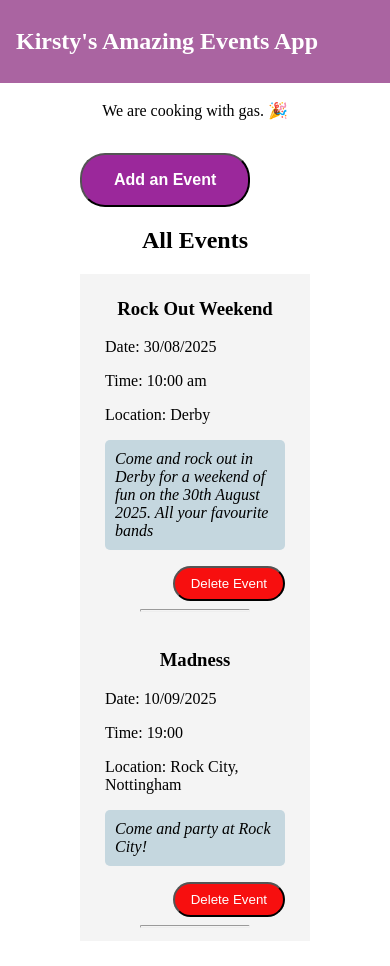
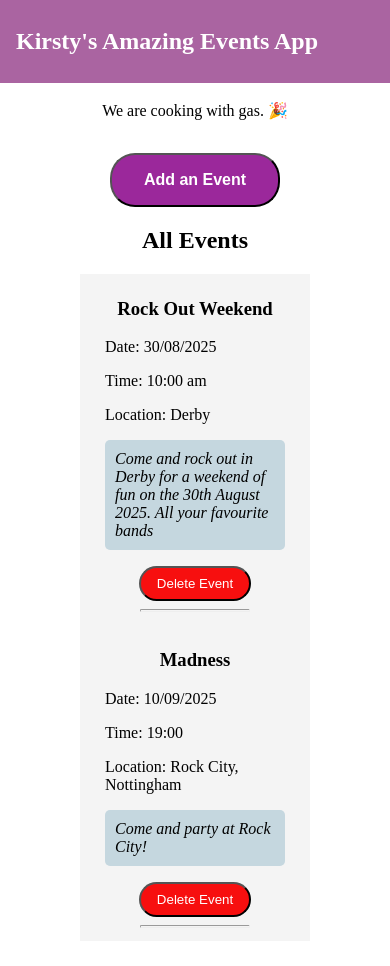
Before and after one commit to swamphobbit22/MAB, an Angular app: page / in a window 390 px wide. Shown: the top 966 px of the page. Built offline with nearby package versions, Linux system fonts and the light colour scheme.

Commit message:
change button alignment - small screens

```diff
--- a/src/app/event-list/event-list.component.css
+++ b/src/app/event-list/event-list.component.css
@@ -50,3 +50,16 @@ hr{
   display: flex;
   justify-content: right;
 }
+
+   @media screen and (max-width: 650px) {
+
+    .btn-small{
+      display: flex;
+      justify-content: center;
+    }
+
+    /* .content {
+      flex-direction: column;
+      width: max-content;
+    } */
+   }
--- a/src/app/event-list/event-list.component.html
+++ b/src/app/event-list/event-list.component.html
@@ -11,7 +11,7 @@
       <p>Time: {{event.time}}</p>
       <p>Location: {{event.location}}</p>
       <p class="desc">{{event.description}}</p>
-      <div class="delete-div">
+      <div class="delete-div btn-small">
         <button class="btn btn-delete">Delete Event</button>
       </div>
 
--- a/src/app/home/home.component.css
+++ b/src/app/home/home.component.css
@@ -41,3 +41,16 @@
   align-items: center;
   z-index: 1000;
  }
+
+   @media screen and (max-width: 650px) {
+
+    .btn-small{
+      display: flex;
+      justify-content: center;
+    }
+
+    /* .content {
+      flex-direction: column;
+      width: max-content;
+    } */
+   }
--- a/src/app/home/home.component.html
+++ b/src/app/home/home.component.html
@@ -4,7 +4,7 @@
       <p style="text-align: center;" class="subtitle">We are cooking with gas. 🎉</p>
       <br>
     </div>
-    <div class="" role="" aria-label="">
+    <div class="btn-small" role="" aria-label="">
       <button
         class="btn"
         (click)="showModal = true"
```
Also changed, not shown: src/app/app.component.css (line endings or trailing spaces).
